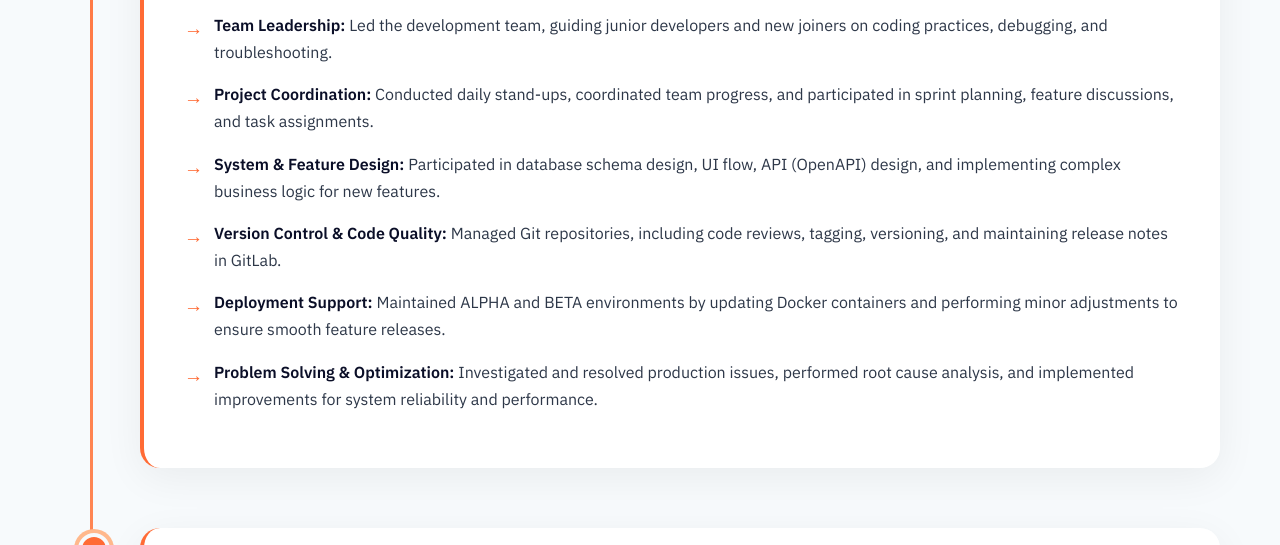
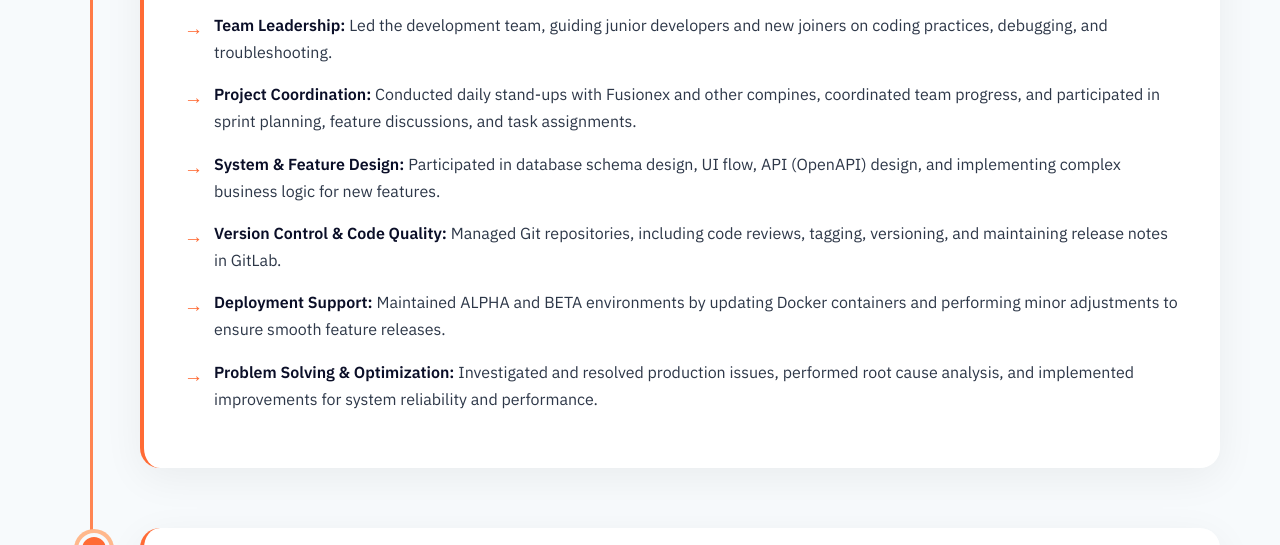
Before and after one commit to Connecter95/Connecter95.github.io, a plain HTML site: page index.html in a window 1280 px wide. Shown: the part 2256-2801 px from the top of the page. Drawn offline with nearby package versions, Linux system fonts and the light colour scheme.

Commit message:
Update project coordination description in index.html

```diff
--- a/index.html
+++ b/index.html
@@ -771,7 +771,7 @@
                     <ul>
                         <li><strong>Software Development:</strong> Worked on accounting software development and enhancements, contributing to both new features and change requests.</li>
                         <li><strong>Team Leadership:</strong> Led the development team, guiding junior developers and new joiners on coding practices, debugging, and troubleshooting.</li>
-                        <li><strong>Project Coordination:</strong> Conducted daily stand-ups, coordinated team progress, and participated in sprint planning, feature discussions, and task assignments.</li>
+                        <li><strong>Project Coordination:</strong> Conducted daily stand-ups with Fusionex and other compines, coordinated team progress, and participated in sprint planning, feature discussions, and task assignments.</li>
                         <li><strong>System & Feature Design:</strong> Participated in database schema design, UI flow, API (OpenAPI) design, and implementing complex business logic for new features.</li>
                         <li><strong>Version Control & Code Quality:</strong> Managed Git repositories, including code reviews, tagging, versioning, and maintaining release notes in GitLab.</li>
                         <li><strong>Deployment Support:</strong> Maintained ALPHA and BETA environments by updating Docker containers and performing minor adjustments to ensure smooth feature releases.</li>
```
